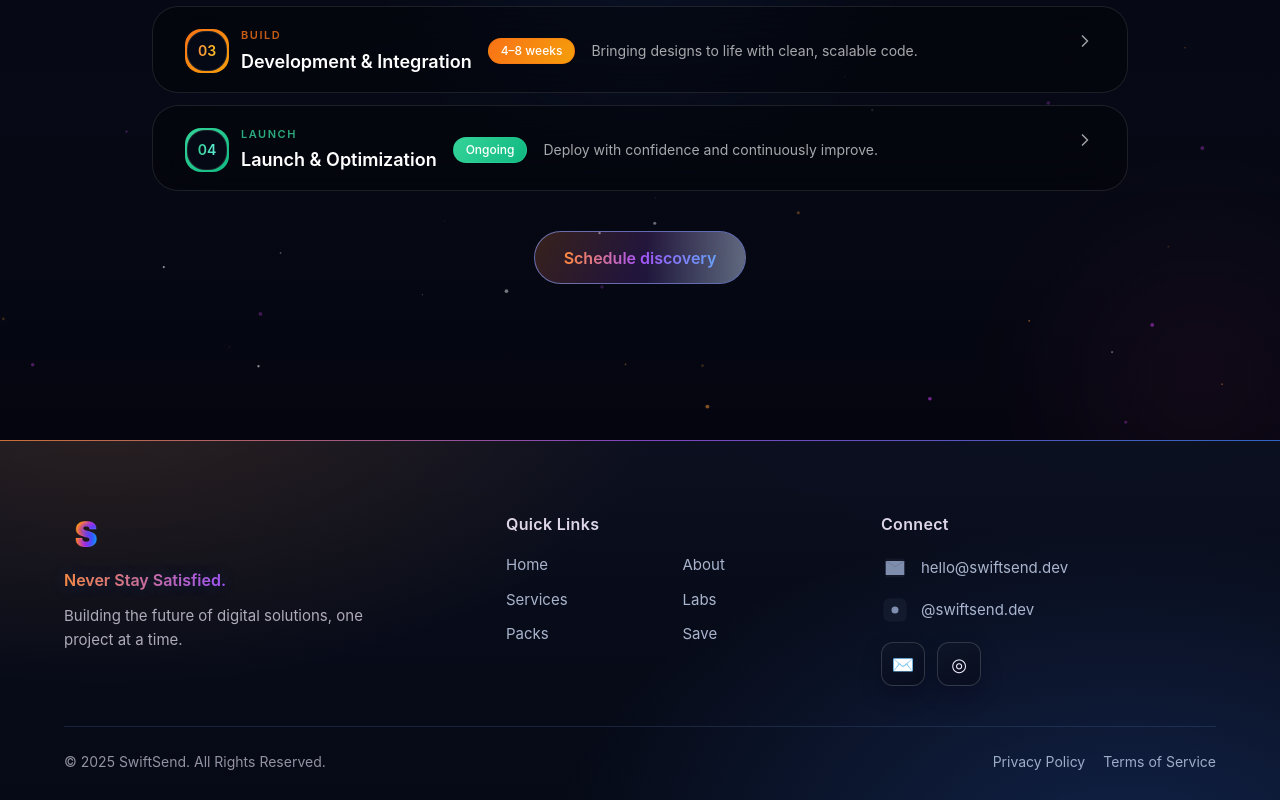
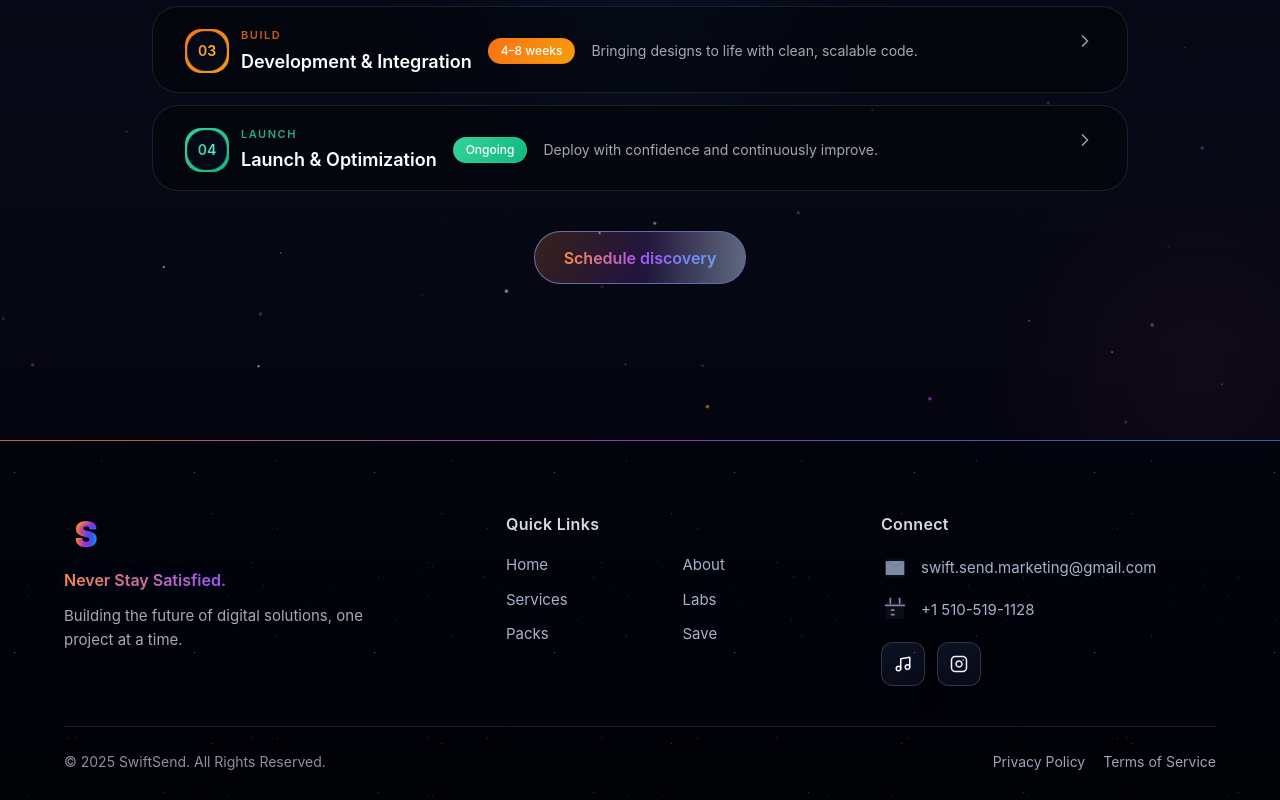
Before and after one commit to edgarcolmenero/swiftsendmaxej, a Next.js app: page / in a window 1280 px wide. Shown: the part 659-1459 px from the top of the page. Built offline with nearby package versions, Linux system fonts and the light colour scheme.

Commit message:
Refactor footer: Update background, contact info, and social icons
Co-authored-by: edgarcolmenero <148722263+edgarcolmenero@users.noreply.github.com>

```diff
--- a/components/footer/Footer.module.css
+++ b/components/footer/Footer.module.css
@@ -3,11 +3,9 @@
   padding: clamp(52px, 6vw, 72px) 0 28px;
   --dur: 300ms;
   --ease: cubic-bezier(0.2, 0.8, 0.2, 1);
-  background:
-    radial-gradient(960px 520px at 8% -18%, rgba(255, 150, 43, 0.14), transparent 60%),
-    radial-gradient(900px 540px at 88% 118%, rgba(58, 123, 255, 0.22), transparent 64%),
-    linear-gradient(180deg, rgba(12, 16, 32, 0.96) 0%, rgba(8, 12, 26, 0.98) 48%, rgba(6, 10, 22, 1) 100%);
+  background: linear-gradient(180deg, rgba(2, 4, 12, 0.98) 0%, rgba(1, 3, 10, 0.99) 48%, rgba(1, 2, 6, 1) 100%);
   color: #f5f0ff;
+  overflow: hidden;
 }
 
 .root::before {
@@ -21,6 +19,80 @@
   opacity: 0.75;
   transform-origin: top;
   pointer-events: none;
+}
+
+.root::after {
+  content: "";
+  position: absolute;
+  inset: 0;
+  pointer-events: none;
+  z-index: 0;
+  background-image:
+    radial-gradient(1.6px 1.6px at 8% 18%, rgba(255, 255, 255, 0.75), transparent 55%),
+    radial-gradient(1.6px 1.6px at 32% 42%, rgba(249, 115, 22, 0.7), transparent 55%),
+    radial-gradient(1.8px 1.8px at 58% 12%, rgba(168, 85, 247, 0.7), transparent 55%),
+    radial-gradient(1.6px 1.6px at 76% 64%, rgba(59, 130, 246, 0.75), transparent 55%),
+    radial-gradient(1.4px 1.4px at 14% 78%, rgba(255, 255, 255, 0.65), transparent 55%),
+    radial-gradient(1.8px 1.8px at 92% 32%, rgba(249, 115, 22, 0.68), transparent 55%),
+    radial-gradient(1.6px 1.6px at 44% 70%, rgba(168, 85, 247, 0.66), transparent 55%),
+    radial-gradient(1.4px 1.4px at 68% 84%, rgba(59, 130, 246, 0.6), transparent 55%),
+    radial-gradient(1.2px 1.2px at 20% 30%, rgba(255, 255, 255, 0.55), transparent 55%),
+    radial-gradient(1.2px 1.2px at 45% 75%, rgba(168, 85, 247, 0.5), transparent 55%),
+    radial-gradient(1.2px 1.2px at 72% 18%, rgba(59, 130, 246, 0.55), transparent 55%),
+    radial-gradient(1.1px 1.1px at 88% 55%, rgba(249, 115, 22, 0.45), transparent 55%),
+    radial-gradient(1.2px 1.2px at 12% 62%, rgba(255, 255, 255, 0.5), transparent 55%),
+    radial-gradient(1.3px 1.3px at 34% 12%, rgba(59, 130, 246, 0.48), transparent 55%),
+    radial-gradient(1.1px 1.1px at 62% 52%, rgba(168, 85, 247, 0.46), transparent 55%),
+    radial-gradient(1.2px 1.2px at 80% 82%, rgba(255, 255, 255, 0.48), transparent 55%),
+    radial-gradient(0.9px 0.9px at 28% 18%, rgba(255, 255, 255, 0.4), transparent 55%),
+    radial-gradient(0.9px 0.9px at 56% 44%, rgba(255, 255, 255, 0.36), transparent 55%),
+    radial-gradient(0.8px 0.8px at 84% 22%, rgba(168, 85, 247, 0.35), transparent 55%),
+    radial-gradient(0.9px 0.9px at 18% 52%, rgba(59, 130, 246, 0.34), transparent 55%),
+    radial-gradient(0.8px 0.8px at 42% 86%, rgba(255, 255, 255, 0.35), transparent 55%),
+    radial-gradient(0.9px 0.9px at 70% 68%, rgba(249, 115, 22, 0.32), transparent 55%),
+    radial-gradient(0.8px 0.8px at 92% 78%, rgba(255, 255, 255, 0.32), transparent 55%),
+    radial-gradient(0.7px 0.7px at 8% 88%, rgba(168, 85, 247, 0.3), transparent 55%);
+  background-size:
+    180px 180px,
+    210px 210px,
+    175px 175px,
+    215px 215px,
+    200px 200px,
+    230px 230px,
+    175px 175px,
+    215px 215px,
+    240px 240px,
+    215px 215px,
+    255px 255px,
+    230px 230px,
+    235px 235px,
+    250px 250px,
+    260px 260px,
+    220px 220px,
+    290px 290px,
+    310px 310px,
+    295px 295px,
+    280px 280px,
+    300px 300px,
+    320px 320px,
+    315px 315px,
+    310px 310px;
+  background-repeat: repeat;
+  mix-blend-mode: screen;
+  opacity: 0.5;
+  animation: footerStarfieldTwinkle 16s ease-in-out infinite alternate;
+}
+
+@keyframes footerStarfieldTwinkle {
+  0% {
+    opacity: 0.4;
+  }
+  50% {
+    opacity: 0.7;
+  }
+  100% {
+    opacity: 0.45;
+  }
 }
 
 .inner {
@@ -251,10 +323,6 @@
   box-shadow: 0 10px 20px rgba(8, 2, 20, 0.28);
 }
 
-.f-icn span {
-  font-size: 18px;
-}
-
 .f-icn.is-hover,
 .f-icn:hover,
 .f-icn:focus-visible {
@@ -332,6 +400,11 @@
     opacity: 1 !important;
     transform: none !important;
   }
+
+  .root::after {
+    animation: none !important;
+    opacity: 0.5 !important;
+  }
 }
 
 .underline-seq {
--- a/components/footer/Footer.tsx
+++ b/components/footer/Footer.tsx
@@ -2,6 +2,7 @@
 
 import Link from "next/link";
 import { useEffect, useRef, useState } from "react";
+import { Instagram, Music } from "lucide-react";
 
 import Logo from "@/components/shared/Logo";
 import { BRAND_NAME, BRAND_PLACEHOLDER_LETTER } from "@/config/site";
@@ -22,8 +23,8 @@ export interface FooterProps {
   tagline?: string;
   description?: string;
   email?: string;
-  instagramHandle?: string;
-  instagramHref?: string;
+  phone?: string;
+  phoneHref?: string;
   quickLinks?: FooterLink[];
   legalLinks?: FooterLink[];
   className?: string;
@@ -33,9 +34,9 @@ const DEFAULT_BRAND_NAME = BRAND_NAME;
 const DEFAULT_BRAND_INITIAL = BRAND_PLACEHOLDER_LETTER || "S";
 const DEFAULT_TAGLINE = "Never Stay Satisfied.";
 const DEFAULT_DESCRIPTION = "Building the future of digital solutions, one project at a time.";
-const DEFAULT_EMAIL = "hello@swiftsend.dev";
-const DEFAULT_INSTAGRAM_HANDLE = "@swiftsend.dev";
-const DEFAULT_INSTAGRAM_HREF = "https://instagram.com/swiftsend.dev";
+const DEFAULT_EMAIL = "swift.send.marketing@gmail.com";
+const DEFAULT_PHONE = "+1 510-519-1128";
+const DEFAULT_PHONE_HREF = "tel:+15105191128";
 
 const DEFAULT_QUICK_LINKS: FooterLink[] = [
   { label: "Home", href: "/#home" },
@@ -60,8 +61,8 @@ const Footer = ({
   tagline = DEFAULT_TAGLINE,
   description = DEFAULT_DESCRIPTION,
   email = DEFAULT_EMAIL,
-  instagramHandle = DEFAULT_INSTAGRAM_HANDLE,
-  instagramHref = DEFAULT_INSTAGRAM_HREF,
+  phone = DEFAULT_PHONE,
+  phoneHref = DEFAULT_PHONE_HREF,
   quickLinks = DEFAULT_QUICK_LINKS,
   legalLinks = DEFAULT_LEGAL_LINKS,
   className,
@@ -272,17 +273,21 @@ const Footer = ({
               <svg viewBox="0 0 24 24" aria-hidden="true" role="img">
                 <path
                   fill="currentColor"
-                  d="M7 2h10a5 5 0 015 5v10a5 5 0 01-5 5H7a5 5 0 01-5-5V7a5 5 0 015-5z"
+                  d="M6 4h12a2 2 0 012 2v12a2 2 0 01-2 2H6a2 2 0 01-2-2V6a2 2 0 012-2z"
                   opacity="0.08"
                 />
-                <circle cx="12" cy="12" r="3" fill="currentColor" />
+                <path
+                  fill="currentColor"
+                  d="M8 2v4M16 2v4M4 8h16M9 12h2M9 16h2"
+                  stroke="currentColor"
+                  strokeWidth="1.5"
+                  strokeLinecap="round"
+                />
               </svg>
-              {instagramHref ? (
-                <a href={instagramHref} target="_blank" rel="noopener noreferrer">
-                  {instagramHandle}
-                </a>
+              {phoneHref ? (
+                <a href={phoneHref}>{phone}</a>
               ) : (
-                <span>{instagramHandle}</span>
+                <span>{phone}</span>
               )}
             </li>
           </ul>
@@ -290,22 +295,22 @@ const Footer = ({
           <div className={styles["f-social"]}>
             <a
               className={styles["f-icn"]}
-              aria-label="Email"
-              href={`mailto:${email}`}
+              aria-label="TikTok @swiftsendofficial"
+              href="https://www.tiktok.com/@swiftsendofficial"
+              target="_blank"
+              rel="noopener noreferrer"
             >
-              <span>✉️</span>
+              <Music size={18} />
             </a>
-            {instagramHref ? (
-              <a
-                className={styles["f-icn"]}
-                aria-label="Instagram"
-                href={instagramHref}
-                target="_blank"
-                rel="noopener noreferrer"
-              >
-                <span>◎</span>
-              </a>
-            ) : null}
+            <a
+              className={styles["f-icn"]}
+              aria-label="Instagram @swiftsend.inc"
+              href="https://www.instagram.com/swiftsend.inc"
+              target="_blank"
+              rel="noopener noreferrer"
+            >
+              <Instagram size={18} />
+            </a>
           </div>
         </section>
       </div>
```
